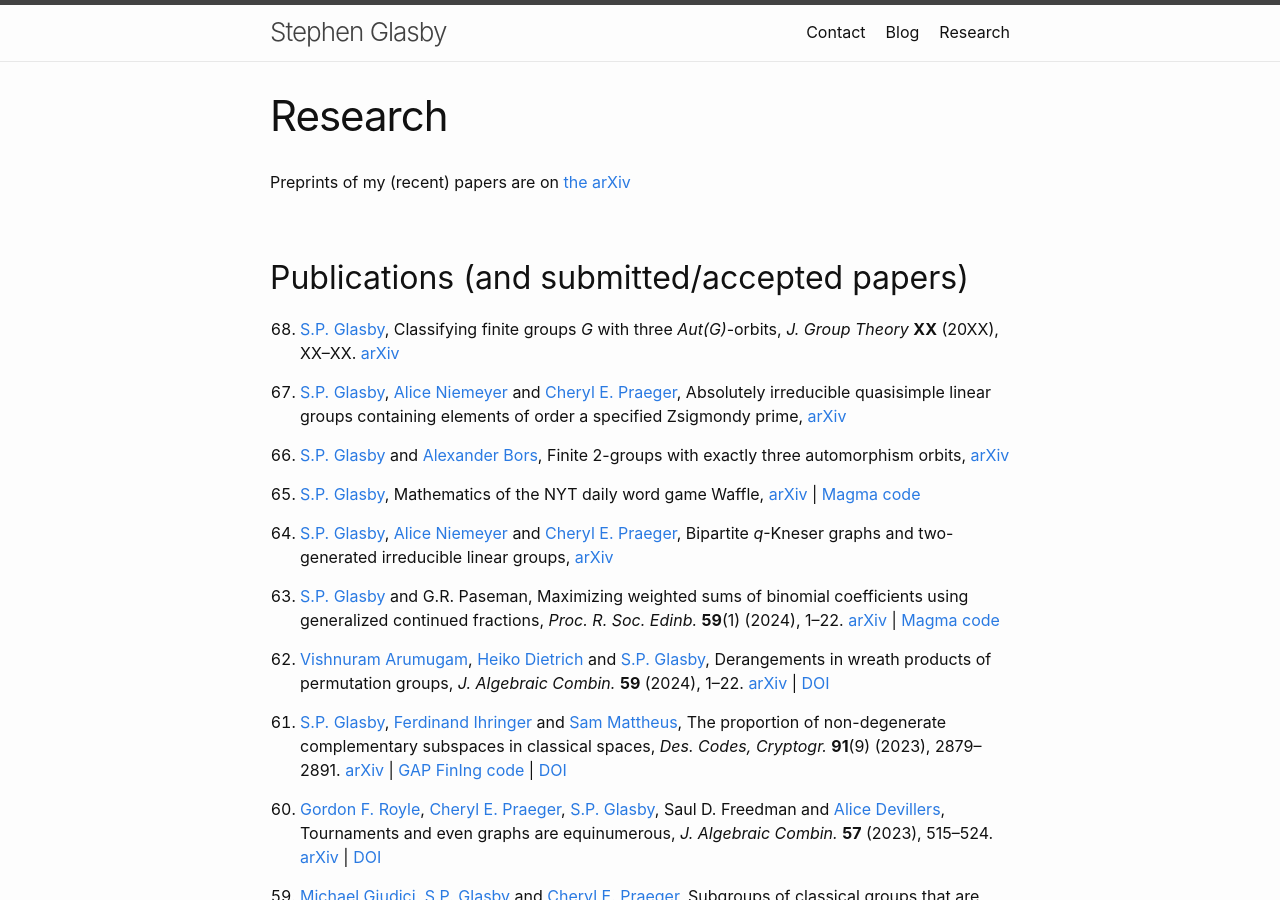
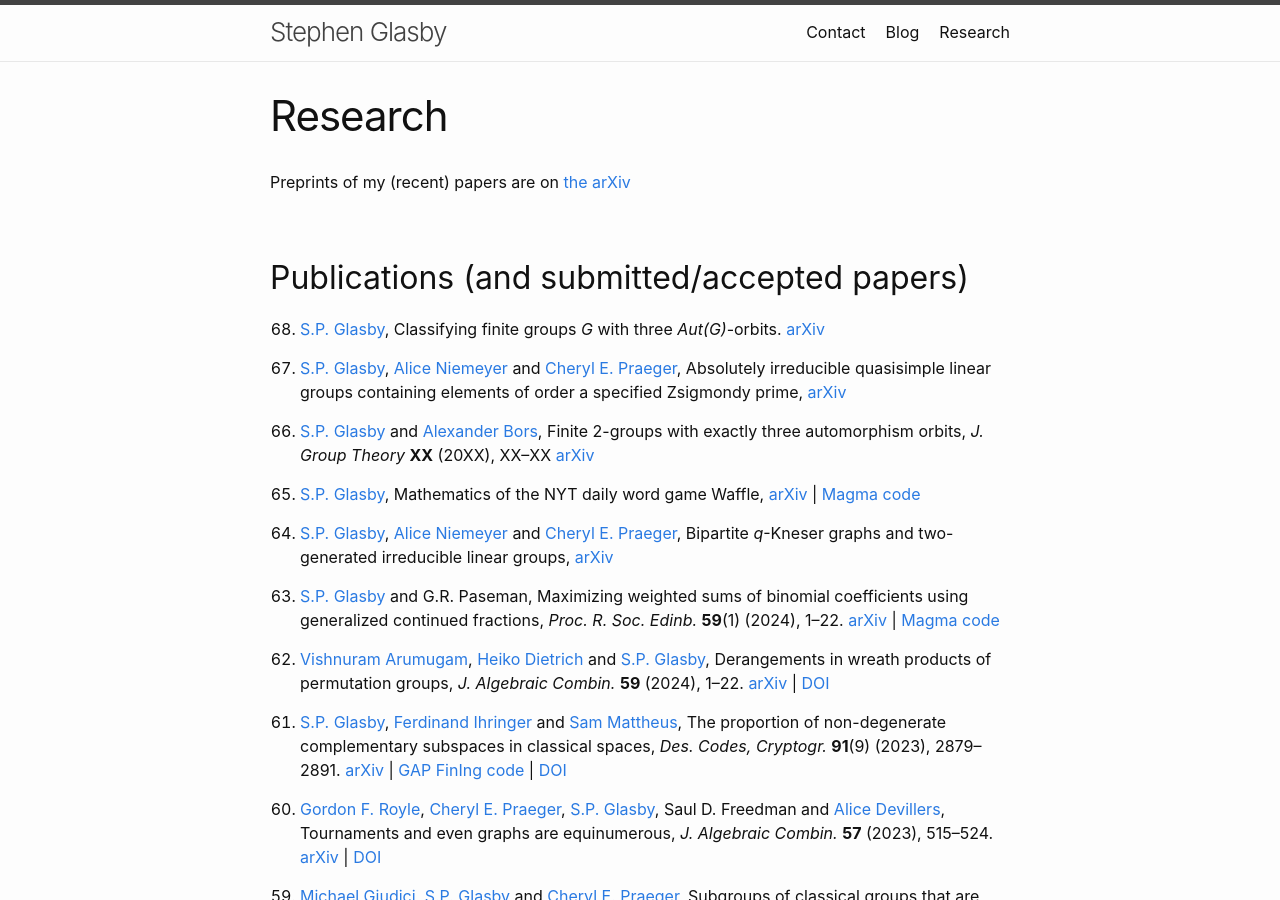
Before and after one commit to StephenGlasby/StephenGlasby.github.io, a Jekyll site: the page built from publications.md, in a window 1280 px wide and 900 px high. Built offline with Jekyll 4.4.1, drawn with Linux system fonts in a browser that asks for light colours; part of the change alters nothing that is shown.

```diff
--- a/publications.md
+++ b/publications.md
@@ -9,8 +9,7 @@ Preprints of my (recent) papers are on [the arXiv](https://arxiv.org/a/glasby_s_
 <h2> Publications (and submitted/accepted papers) </h2>
 
 0. [S.P. Glasby](https://stephenglasby.github.io/),
-  Classifying finite groups *G* with three *Aut(G)*-orbits,
-  *J. Group Theory* **XX** (20XX), XX--XX.
+  Classifying finite groups *G* with three *Aut(G)*-orbits.
   [arXiv](https://arxiv.org/abs/2411.11273)
 
 0. [S.P. Glasby](https://stephenglasby.github.io/),
@@ -23,6 +22,7 @@ Preprints of my (recent) papers are on [the arXiv](https://arxiv.org/a/glasby_s_
 0. [S.P. Glasby](https://stephenglasby.github.io/) and
   [Alexander Bors](https://alexanderbors.wordpress.com/),
   Finite 2-groups with exactly three automorphism orbits,
+  *J. Group Theory* **XX** (20XX), XX--XX
   [arXiv](https://arxiv.org/abs/2011.13016)
 
 0. [S.P. Glasby](https://stephenglasby.github.io/),
```
